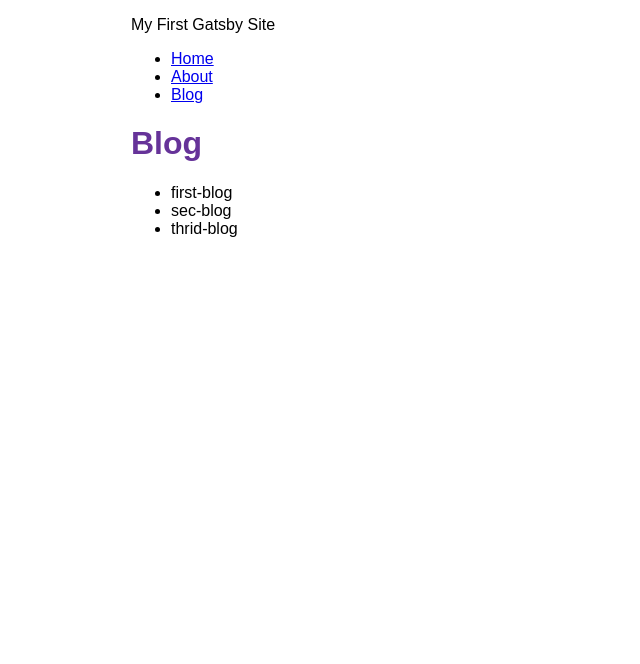
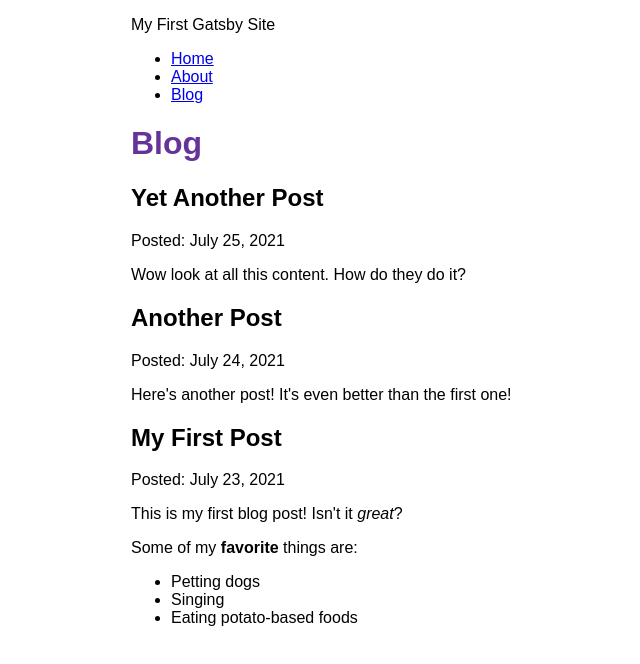
Before and after one commit to JesusJMM/my-first-gatsby-site, a Gatsby site: page /blog in a window 1280 px wide. Shown: the whole page, without its empty margins (259-899 px from the left). Built offline with nearby package versions, Linux system fonts and the light colour scheme; Gatsby itself is replaced by a stand-in of ours.

Commit message:
Finished Gastby Tuturial Part 5

```diff
--- a/blog/first-blog.mdx
+++ b/blog/first-blog.mdx
@@ -0,0 +1,12 @@
+---
+title: "My First Post"
+date: "2021-07-23"
+---
+
+This is my first blog post! Isn't it *great*?
+
+Some of my **favorite** things are:
+
+* Petting dogs
+* Singing
+* Eating potato-based foods
--- a/blog/sec-blog.mdx
+++ b/blog/sec-blog.mdx
@@ -0,0 +1,6 @@
+---
+title: "Another Post"
+date: "2021-07-24"
+---
+
+Here's another post! It's even better than the first one!
--- a/blog/thrid-blog.mdx
+++ b/blog/thrid-blog.mdx
@@ -0,0 +1,6 @@
+---
+title: "Yet Another Post"
+date: "2021-07-25"
+---
+
+Wow look at all this content. How do they do it?
--- a/gatsby-config.js
+++ b/gatsby-config.js
@@ -13,6 +13,7 @@ module.exports = {
         name: "blog",
         path: `${__dirname}/blog`
       }
-    }
+    },
+    "gatsby-plugin-mdx",
   ],
 };
--- a/package.json
+++ b/package.json
@@ -15,9 +15,12 @@
     "clean": "gatsby clean"
   },
   "dependencies": {
+    "@mdx-js/mdx": "^1.6.22",
+    "@mdx-js/react": "^1.6.22",
     "gatsby": "^3.13.0",
     "gatsby-plugin-gatsby-cloud": "^3.1.0",
     "gatsby-plugin-image": "^1.13.0",
+    "gatsby-plugin-mdx": "^2.13.0",
     "gatsby-plugin-sharp": "^3.13.0",
     "gatsby-source-filesystem": "^3.13.0",
     "gatsby-transformer-sharp": "^3.13.0",
--- a/src/pages/blog.js
+++ b/src/pages/blog.js
@@ -1,29 +1,42 @@
 import * as React from 'react'
+import { graphql } from 'gatsby'
+import { MDXRenderer } from 'gatsby-plugin-mdx'
 import Layout from '../components/layout';
-import { graphql } from 'gatsby'
 
-const Blog = ({data}) => {
+const Blog = ({ data }) => {
   console.log(data)
   return (
     <Layout pageTitle="Blog">
-      <ul>
-      {data.allFile.nodes.map(node => (
-        <li key={node.id}>{node.name}</li>
-        ))}
-      </ul>
+      {
+        data.allMdx.nodes.map(node => (
+          <article key={node.id}>
+            <h2>{node.frontmatter.title}</h2>
+            <p>Posted: {node.frontmatter.date}</p>
+            <MDXRenderer>
+              {node.body}
+            </MDXRenderer>
+          </article>
+        ))
+
+      }
     </Layout>
   )
 }
 
 export const query = graphql`
 query {
-  allFile(filter: {sourceInstanceName: {eq: "blog"}}) {
+  allMdx(sort: {fields: frontmatter___date, order: DESC}) {
     nodes {
-      name
+      frontmatter {
+        date(formatString: "MMMM D, YYYY")
+        title
+      }
       id
+      body
     }
   }
 }
 `
 
+
 export default Blog;
```
Also changed, not shown: 1 other file.
